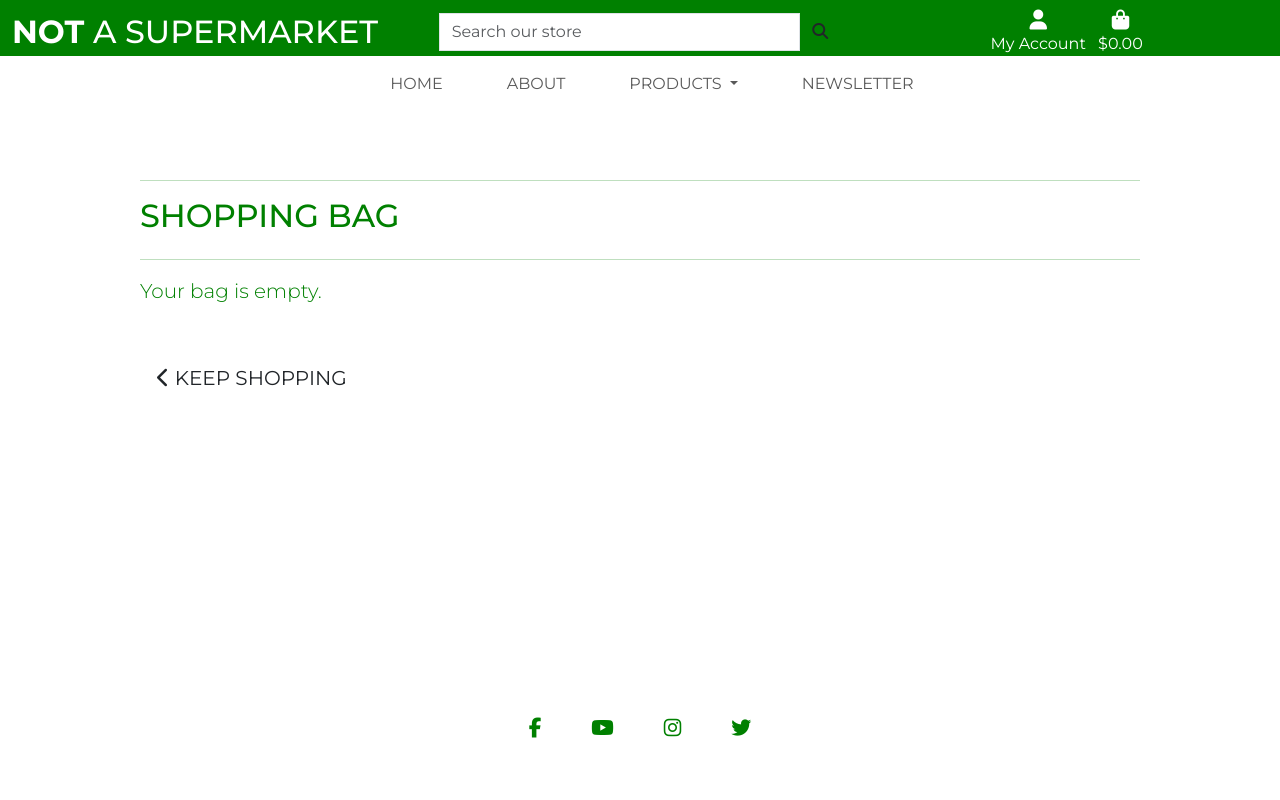
After one commit to RikkieBobby/Not_A_Supermarket, a Django app: page /bag/ in a window 1280 px wide. The commit adds this page. Run offline with Django 5.2, Linux system fonts and the light colour scheme; some libraries are stand-ins or nearby versions.

```diff
--- /dev/null
+++ b/bag/contexts.py
@@ -0,0 +1,23 @@
+from decimal import Decimal
+from django.conf import settings
+
+def bag_contents(request):
+
+    bag_items = []
+    total = 0
+    product_count = 0
+
+
+    delivery = 0
+
+    grand_total = delivery + total
+
+    context = {
+        'bag_items': bag_items,
+        'total': total,
+        'product_count': product_count,
+        'delivery': delivery,
+        'grand_total': grand_total,
+    }
+
+    return context
--- /dev/null
+++ b/bag/templates/bag/bag.html
@@ -0,0 +1,119 @@
+{% extends "base.html" %}
+{% load static %}
+
+
+{% block page_header %}
+<div class="container header-container">
+    <div class="row">
+        <div class="col"></div>
+    </div>
+</div>
+{% endblock %}
+
+
+{% block content %}
+<div class="overlay"></div>
+<div class="container mb-2">
+    <div class="row">
+        <div class="col">
+            <hr>
+            <h2 class="logo-font mb-4">Shopping Bag</h2>
+            <hr>
+        </div>
+    </div>
+
+    <div class="row">
+        <div class="col">
+            {% if bag_items %}
+                <div class="table-responsive rounded">
+                    <table class="table">
+                        <thead>
+                            <tr>
+                                <th>Product</th>
+                                <th>Quantity</th>
+                                <th>Price</th>
+                                <th>Total</th>
+                                <th>Actions</th>
+                            </tr>
+                        </thead>
+                        <tbody>
+                            {% for item in bag_items %}
+                            <tr>
+                                <td>{{ item.product.name }}</td>
+                                <td>{{ item.quantity }}</td>
+                                <td>${{ item.product.price }}</td>
+                                <td>${{ item.total }}</td>
+                                <td>
+                                    <form method="POST" action="{% url 'adjust_bag' item.product.id %}">
+                                        {% csrf_token %}
+                                        <input type="number" name="quantity" value="{{ item.quantity }}" min="1">
+                                        <button type="submit" class="btn btn-primary">Update</button>
+                                    </form>
+                                    <form method="POST" action="{% url 'remove_from_bag' item.product.id %}">
+                                        {% csrf_token %}
+                                        <button type="submit" class="btn btn-danger">Remove</button>
+                                    </form>
+                                </td>
+                            </tr>
+                            {% endfor %}
+                        </tbody>
+                    </table>
+                </div>
+            {% else %}
+                <p class="lead mb-5">Your bag is empty.</p>
+                <a href="{% url 'products' %}" class="btn btn-outline-black rounded-0 btn-lg">
+                    <span class="icon">
+                        <i class="fas fa-chevron-left"></i>
+                    </span>
+                    <span class="text-uppercase">Keep Shopping</span>
+                </a>
+            {% endif %}
+        </div>
+    </div>
+</div>
+{% endblock %}
+
+
+<!-- <div class="container">
+    <div class="row">
+        <div class="col">
+            <h1>Shopping Bag</h1>
+            {% if bag_items %}
+            <table class="table">
+                <thead>
+                    <tr>
+                        <th>Product</th>
+                        <th>Quantity</th>
+                        <th>Price</th>
+                        <th>Total</th>
+                        <th>Actions</th>
+                    </tr>
+                </thead>
+                <tbody>
+                    {% for item in bag_items %}
+                    <tr>
+                        <td>{{ item.product.name }}</td>
+                        <td>{{ item.quantity }}</td>
+                        <td>${{ item.product.price }}</td>
+                        <td>${{ item.total }}</td>
+                        <td>
+                            <form method="POST" action="{% url 'adjust_bag' item.product.id %}">
+                                {% csrf_token %}
+                                <input type="number" name="quantity" value="{{ item.quantity }}" min="1">
+                                <button type="submit" class="btn btn-primary">Update</button>
+                            </form>
+                            <form method="POST" action="{% url 'remove_from_bag' item.product.id %}">
+                                {% csrf_token %}
+                                <button type="submit" class="btn btn-danger">Remove</button>
+                            </form>
+                        </td>
+                    </tr>
+                    {% endfor %}
+                </tbody>
+            </table>
+            {% else %}
+            <p>Your bag is empty.</p>
+            {% endif %}
+        </div>
+    </div>
+</div> -->
--- /dev/null
+++ b/bag/urls.py
@@ -0,0 +1,9 @@
+from django.urls import path
+from . import views
+
+urlpatterns = [
+    path('', views.view_bag, name='view_bag'),
+    path('add/<item_id>/', views.add_to_bag, name='add_to_bag'),
+    path('adjust/<item_id>/', views.adjust_bag, name='adjust_bag'),
+    path('remove/<item_id>/', views.remove_from_bag, name='remove_from_bag'),
+]
--- a/bag/views.py
+++ b/bag/views.py
@@ -1,3 +1,73 @@
-from django.shortcuts import render
+from django.shortcuts import render, redirect, reverse, HttpResponse
+from django.contrib import messages
+from django.shortcuts import get_object_or_404
+from products.models import Product
 
-# Create your views here.
+def view_bag(request):
+    """ A view that renders the bag contents page """
+    bag = request.session.get('bag', {})
+    bag_items = []
+
+    for item_id, quantity in bag.items():
+        product = get_object_or_404(Product, pk=item_id)
+        total = product.price * quantity
+        bag_items.append({
+            'product': product,
+            'quantity': quantity,
+            'total': total,
+        })
+
+    context = {
+        'bag_items': bag_items,
+    }
+
+    return render(request, 'bag/bag.html', context)
+
+def add_to_bag(request, item_id):
+    """ Add a quantity of the specified product to the shopping bag """
+    product = get_object_or_404(Product, pk=item_id)
+    quantity = int(request.POST.get('quantity'))
+    redirect_url = request.POST.get('redirect_url')
+    bag = request.session.get('bag', {})
+
+    if item_id in bag:
+        bag[item_id] += quantity
+        messages.success(request, f'Updated {product.name} quantity to {bag[item_id]}')
+    else:
+        bag[item_id] = quantity
+        messages.success(request, f'Added {product.name} to your bag')
+
+    request.session['bag'] = bag
+    return redirect(redirect_url)
+
+def adjust_bag(request, item_id):
+    """ Adjust the quantity of the specified product to the specified amount """
+    product = get_object_or_404(Product, pk=item_id)
+    quantity = int(request.POST.get('quantity'))
+    bag = request.session.get('bag', {})
+
+    if quantity > 0:
+        bag[item_id] = quantity
+        messages.success(request, f'Updated {product.name} quantity to {bag[item_id]}')
+    else:
+        bag.pop(item_id)
+        messages.success(request, f'Removed {product.name} from your bag')
+
+    request.session['bag'] = bag
+    return redirect(reverse('view_bag'))
+
+def remove_from_bag(request, item_id):
+    """ Remove the item from the shopping bag """
+    try:
+        product = get_object_or_404(Product, pk=item_id)
+        bag = request.session.get('bag', {})
+
+        bag.pop(item_id)
+        messages.success(request, f'Removed {product.name} from your bag')
+
+        request.session['bag'] = bag
+        return HttpResponse(status=200)
+
+    except Exception as e:
+        messages.error(request, f'Error removing item: {e}')
+        return HttpResponse(status=500)
--- a/not_a_supermarket/settings.py
+++ b/not_a_supermarket/settings.py
@@ -83,7 +83,7 @@ TEMPLATES = [
                 'django.contrib.auth.context_processors.auth',
                 'django.contrib.messages.context_processors.messages',
                 'django.template.context_processors.media',
-                # 'bag.contexts.bag_contents',
+                'bag.contexts.bag_contents',
             ],
             'builtins': [
                 'crispy_forms.templatetags.crispy_forms_tags',
@@ -184,3 +184,5 @@ MEDIA_ROOT = os.path.join(BASE_DIR, 'media')
 # https://docs.djangoproject.com/en/5.0/ref/settings/#default-auto-field
 
 DEFAULT_AUTO_FIELD = 'django.db.models.BigAutoField'
+
+STANDARD_DELIVERY_PERCENTAGE = 5
--- a/not_a_supermarket/urls.py
+++ b/not_a_supermarket/urls.py
@@ -24,7 +24,7 @@ urlpatterns = [
     path('', include('home.urls')),
     path('products/', include('products.urls')),
     # path('profiles/', include('profiles.urls')),
-    # path('bag/', include('bag.urls')),
+    path('bag/', include('bag.urls')),
     # path('checkout/', include('checkout.urls')),
     path('accounts/', include('allauth.urls')),
 ] + static(settings.MEDIA_URL, document_root=settings.MEDIA_ROOT)
--- a/templates/base.html
+++ b/templates/base.html
@@ -79,7 +79,7 @@
                     </li>
                     <li class="list-inline-item">
                         <a class="{% if grand_total %}text-info font-weight-bold{% else %}{% endif %} nav-link"
-                            href="">
+                            href="{% url 'view_bag' %}">
                             <div class="text-center">
                                 <div><i class="fas fa-shopping-bag fa-lg"></i></div>
                                 <p class="my-0">
--- a/templates/includes/mobile-top-header.html
+++ b/templates/includes/mobile-top-header.html
@@ -39,7 +39,7 @@
     </div>
 </li>
 <li class="list-inline-item">
-    <a class="{% if grand_total %}text-primary fw-bold{% endif %} nav-link d-block d-lg-none" href="#">
+    <a class="{% if grand_total %}text-primary fw-bold{% endif %} nav-link d-block d-lg-none" href="{% url 'view_bag' %}">
         <div class="text-center">
             <div><i class="fas fa-shopping-bag fa-lg"></i></div>
             <p class="my-0">
```
